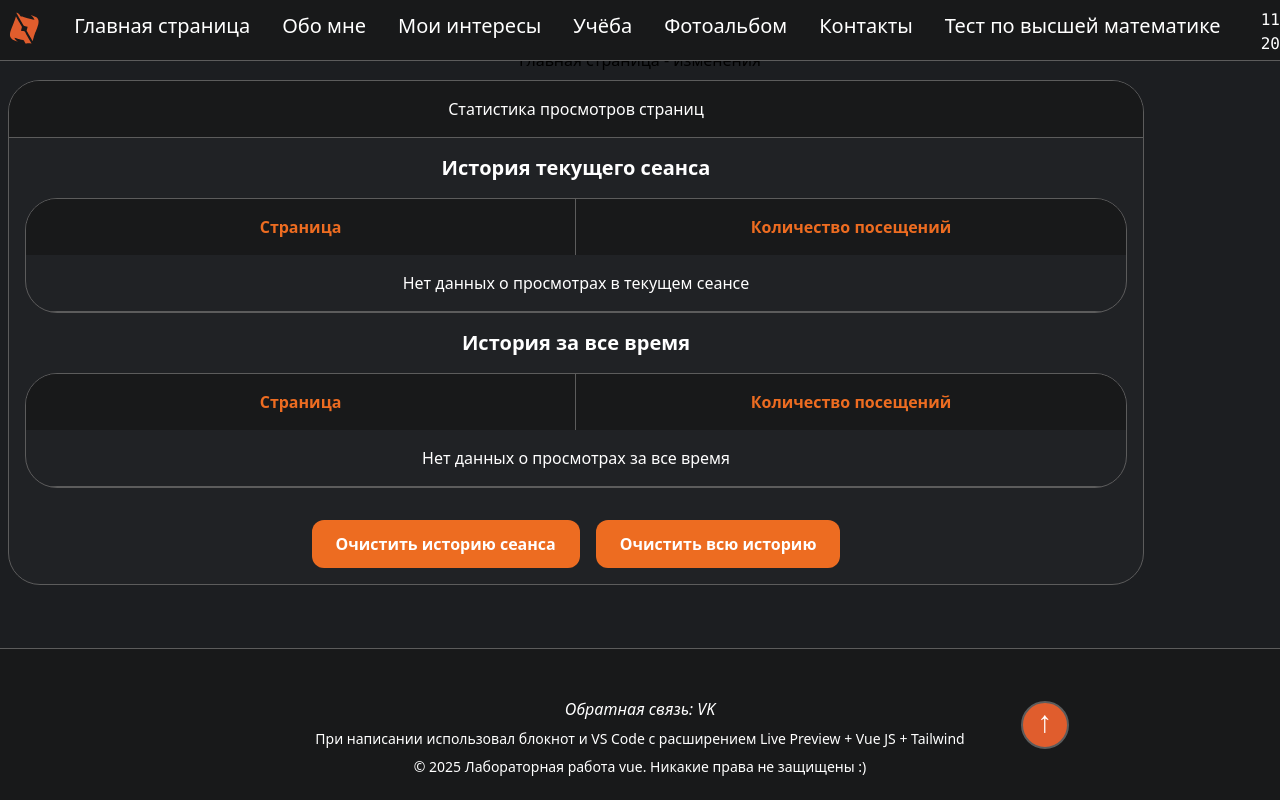
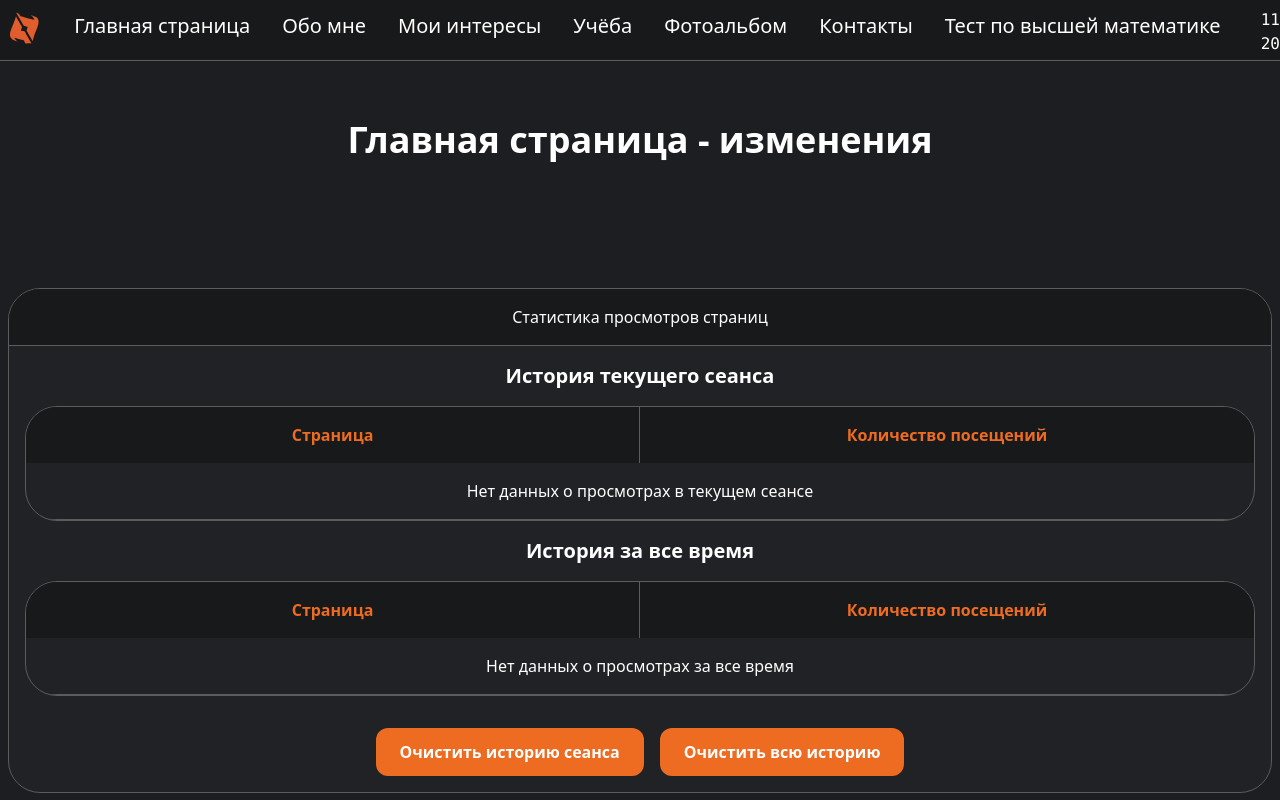
Before and after one commit to 0000rpg/Web3K_Lab, a Vue app: page /history in a window 1280 px wide. Shown: the top 800 px of the page. Built offline with nearby package versions, Linux system fonts and the light colour scheme.

Commit message:
Buggy h1. Need to be fixed.

```diff
--- a/src/App.vue
+++ b/src/App.vue
@@ -1,11 +1,22 @@
 <script setup>
 import BackGround from '@/components/BackGround.vue';
 import HeaderVue from '@/components/HeaderBlock.vue';
+import H1Vue from '@/components/PageTitle.vue';
+import { storeToRefs } from 'pinia';
+
+import { usePageTitle } from '@/stores/page-title';
+
+const packedPageTitle = usePageTitle();
+
+const { pageH1 } = storeToRefs(packedPageTitle);
 </script>
 
 <template>
     <header>
-        <h1 id="start" class="text-center mt-12">Главная страница - изменения</h1>
+        <h1 id="start" class="text-center mt-30 text-4xl text-white font-semibold">
+            Главная страница - изменения {{ pageH1 }}
+        </h1>
+        <H1Vue />
         <div
             class="headerField fixed top-0 left-0 bg-[#18191a] z-100500 w-full pb-1 m-0 border-b border-[#5c5c5c]"
         >
--- a/src/components/HeaderBlock.vue
+++ b/src/components/HeaderBlock.vue
@@ -12,10 +12,14 @@ const timeTable = ref({
     year: '2020',
     time: '01:01:01',
     sumDate: '',
+    second: 0,
 });
 
 const isModalOpen = ref(false);
+const popupTimer = ref(10);
 const modalPosition = ref({ top: 0, left: 0 });
+const isHoveringNav = ref(false);
+const isHoveringModal = ref(false);
 
 // Навигационные данные
 const navButtons = ref([
@@ -69,6 +73,7 @@ function updateClock() {
         year,
         time: `${hour}:${minute}:${second}`,
         sumDate: `${date}, ${months[month]} ${year}г.`,
+        second,
     };
 }
 
@@ -82,14 +87,18 @@ function headerScroll(e) {
 
 function handleHobbyClick(e, button) {
     if (button.hasModal) {
-        //e.preventDefault();
-        toggleModal(e.target);
+        popupTimer.value = 10;
+        if (isModalOpen.value == false) {
+            toggleModal(e.target);
+        }
     }
 }
 
-function handleHobbyDblClick(button) {
-    if (button.hasModal) {
-        router.push(button.path);
+function triggerCloseModal() {
+    if (popupTimer.value <= 0) {
+        closeModal();
+    } else {
+        popupTimer.value--;
     }
 }
 
@@ -100,13 +109,14 @@ function toggleModal(element) {
     if (isModalOpen.value) {
         const rect = element.getBoundingClientRect();
         modalPosition.value = {
-            top: rect.bottom + 9,
+            top: rect.bottom + 15,
             left: rect.left - 12,
         };
     }
 }
 
 function closeModal() {
+    popupTimer.value = 0;
     isModalOpen.value = false;
 }
 
@@ -130,24 +140,54 @@ function updateModalPosition() {
         if (element) {
             const rect = element.getBoundingClientRect();
             modalPosition.value = {
-                top: rect.bottom + 9,
+                top: rect.bottom + 15,
                 left: rect.left - 12,
             };
         }
     }
 }
 
+// Проверка, находится ли курсор над навигацией или модальным окном
+function checkHoverState() {
+    if (!isHoveringNav.value && !isHoveringModal.value) {
+        closeModal();
+    }
+}
+
+// Обработчики для навигации
+function handleNavMouseEnter() {
+    isHoveringNav.value = true;
+}
+
+function handleNavMouseLeave() {
+    isHoveringNav.value = false;
+    // Используем setTimeout чтобы дать время на переход между элементами
+    setTimeout(checkHoverState, 100);
+}
+
+// Обработчики для модального окна
+function handleModalMouseEnter() {
+    isHoveringModal.value = true;
+}
+
+function handleModalMouseLeave() {
+    isHoveringModal.value = false;
+    // Используем setTimeout чтобы дать время на переход между элементами
+    setTimeout(checkHoverState, 100);
+}
+
 // Хуки жизненного цикла
 onMounted(() => {
     updateClock();
     const clockInterval = setInterval(updateClock, 1000);
+    const closeModalInterval = setInterval(triggerCloseModal, 1000);
 
     window.addEventListener('resize', updateModalPosition);
     window.addEventListener('scroll', updateModalPosition);
 
-    // Очистка при размонтировании компонента
     onUnmounted(() => {
         clearInterval(clockInterval);
+        clearInterval(closeModalInterval);
         window.removeEventListener('resize', updateModalPosition);
         window.removeEventListener('scroll', updateModalPosition);
     });
@@ -163,9 +203,11 @@ onMounted(() => {
                 headLogoActive: isHomePage,
                 'text-[#ed6c21] hover:text-[#ed6c21]': isHomePage,
             }"
+            @wheel="headerScroll"
         />
         <ul
-            @wheel="headerScroll"
+            @mouseenter="handleNavMouseEnter"
+            @mouseleave="handleNavMouseLeave"
             class="flex flex-row flex-nowrap justify-between overflow-x-auto overflow-y-hidden mt-2 list-none p-0 m-0 box-border touch-pan-x scrollbar-orange z-100499"
         >
             <li
@@ -184,7 +226,7 @@ onMounted(() => {
                         ),
                     }"
                     @click="(e) => button.hasModal && handleHobbyClick(e, button)"
-                    @dblclick="() => button.hasModal && handleHobbyDblClick(button)"
+                    @mouseover="(e) => button.hasModal && handleHobbyClick(e, button)"
                     class="no-underline relative transition-colors duration-300 after:content-[''] after:absolute after:left-1/2 after:-bottom-1 after:w-0 after:h-0.5 after:bg-[#e05d2d] after:transition-all after:duration-300 hover:after:w-full hover:after:left-0"
                 >
                     {{ button.name }}
@@ -199,12 +241,14 @@ onMounted(() => {
 
         <!-- Модальное меню для хобби -->
         <ul
-            v-if="isModalOpen"
+            v-show="isModalOpen"
             :style="{
                 top: `${modalPosition.top}px`,
                 left: `${modalPosition.left}px`,
             }"
-            class="fixed flex flex-col pt-2 min-w-fit text-xl bg-[#18191a] border border-[#5c5c5c] border-t-0 rounded-b-xl mt-3"
+            @mouseenter="handleModalMouseEnter"
+            @mouseleave="handleModalMouseLeave"
+            class="fixed flex flex-col pt-2 min-w-fit text-xl bg-[#18191a] border border-[#5c5c5c] border-t-0 rounded-b-xl mt-3 z-100500"
         >
             <li v-for="anchor in hobbyAnchors" :key="anchor.anchor" class="mx-2 my-0.5 px-2 py-0.5">
                 <a
--- /dev/null
+++ b/src/components/PageTitle.vue
@@ -0,0 +1,13 @@
+<script setup>
+import { useRoute } from 'vue-router';
+
+const route = useRoute();
+const pageH1 = route.title || '';
+console.log(route);
+</script>
+
+<template>
+    <h1 id="start" class="text-center mt-30 text-4xl text-white font-semibold">
+        {{ pageH1 }}
+    </h1>
+</template>
--- a/src/router/index.js
+++ b/src/router/index.js
@@ -8,53 +8,69 @@ const router = createRouter({
             path: '/',
             name: 'home',
             component: Home, // It stays dynamic only for demonstration of another type of invoke.
+            title: 'Главная страница - изменения',
         },
         {
             path: '/main',
             name: 'main',
             component: () => import('../views/MainPage.vue'),
+            title: 'Главная страница - навигация',
         },
         {
             path: '/about',
             name: 'about',
             component: () => import('../views/AboutMe.vue'),
+            title: 'Информация об авторе',
         },
         {
             path: '/chatbot',
             name: 'chatbot',
             component: () => import('../views/ChatbotPage.vue'),
+            title: '',
         },
         {
             path: '/contacts',
             name: 'contacts',
             component: () => import('../views/ContactsPage.vue'),
+            title: 'Контакты',
         },
         {
             path: '/history',
             name: 'history',
             component: () => import('../views/HistoryPage.vue'),
+            title: 'История просмотров',
         },
         {
             path: '/math',
             name: 'math',
             component: () => import('../views/MathTest.vue'),
+            title: 'Тест по высшей математике',
         },
         {
             path: '/hobby',
             name: 'hobby',
             component: () => import('../views/MyHobby.vue'),
+            title: 'Мои интересы',
         },
         {
             path: '/album',
             name: 'album',
             component: () => import('../views/PhotoAlbum.vue'),
+            title: 'Фотоальбом',
         },
         {
             path: '/study',
             name: 'study',
             component: () => import('../views/StudyPage.vue'),
+            title: 'Учёба',
         },
     ],
 });
 
+router.beforeEach((to) => {
+    if (to.title) {
+        document.title = to.title;
+    }
+});
+
 export default router;
--- /dev/null
+++ b/src/stores/page-title.js
@@ -0,0 +1,26 @@
+import { defineStore } from 'pinia';
+import { ref, watch } from 'vue';
+import { useRoute } from 'vue-router';
+
+export const usePageTitle = defineStore('pageTitle', () => {
+    const route = useRoute();
+    const pageTitle = ref('');
+    const pageH1 = ref('');
+
+    watch(
+        route,
+        (to) => {
+            if (to.meta.title) {
+                document.title = to.meta.title;
+            }
+            pageTitle.value = to.meta.title || '';
+            pageH1.value = to.meta.h1 || to.meta.title || '';
+        },
+        { immediate: true },
+    );
+
+    return {
+        pageTitle,
+        pageH1,
+    };
+});
--- a/src/views/HistoryPage.vue
+++ b/src/views/HistoryPage.vue
@@ -11,12 +11,8 @@ onMounted(() => {
 
 <template>
     <main
-        class="flex flex-row flex-wrap items-start min-w-[90%] min-h-[70vh] justify-center lg:max-w-[80%] text-white"
+        class="flex flex-row flex-wrap items-start min-w-full min-h-[70vh] justify-center lg:max-w-[80%] text-white"
     >
-        <canvas
-            class="background fixed top-0 left-0 w-screen h-screen z-[-1000] pointer-events-none"
-        ></canvas>
-
         <section
             class="w-full bg-[rgba(34,36,39,0.8)] border border-[#5c5c5c] rounded-[2em] flex flex-col overflow-hidden m-2 text-white"
         >
--- a/src/views/HomePage.vue
+++ b/src/views/HomePage.vue
@@ -8,7 +8,7 @@ const { textExamples, notesText, navRoutes } = storeToRefs(homeStore);
 
 <template>
     <main
-        class="flex flex-row flex-wrap items-start min-w-[90%] min-h-[70vh] justify-center lg:max-w-[80%] text-white"
+        class="flex flex-row flex-wrap items-start min-w-full min-h-[70vh] justify-center lg:max-w-[80%] text-white"
     >
         <section
             class="w-full bg-[rgba(34,36,39,0.8)] border border-[#5c5c5c] rounded-[2em] flex flex-col overflow-hidden text-center m-2"
```
Also changed, not shown: src/assets/logo.svg.
